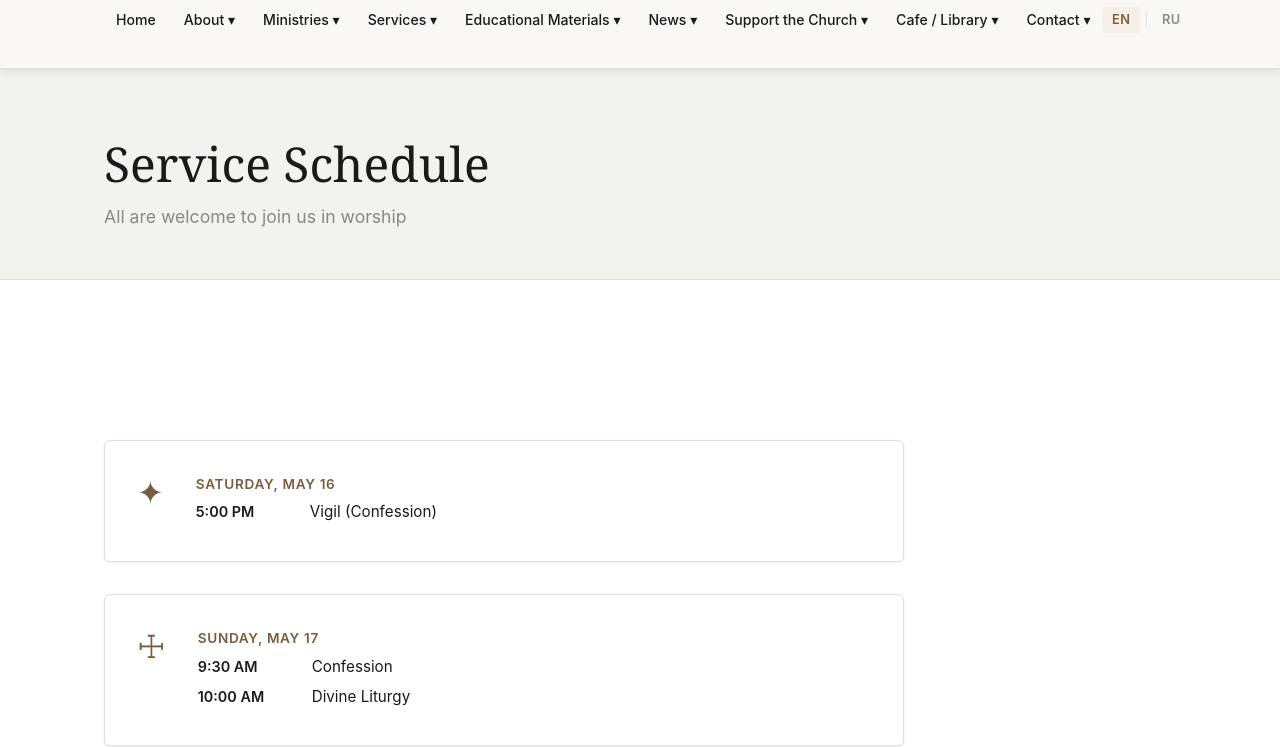
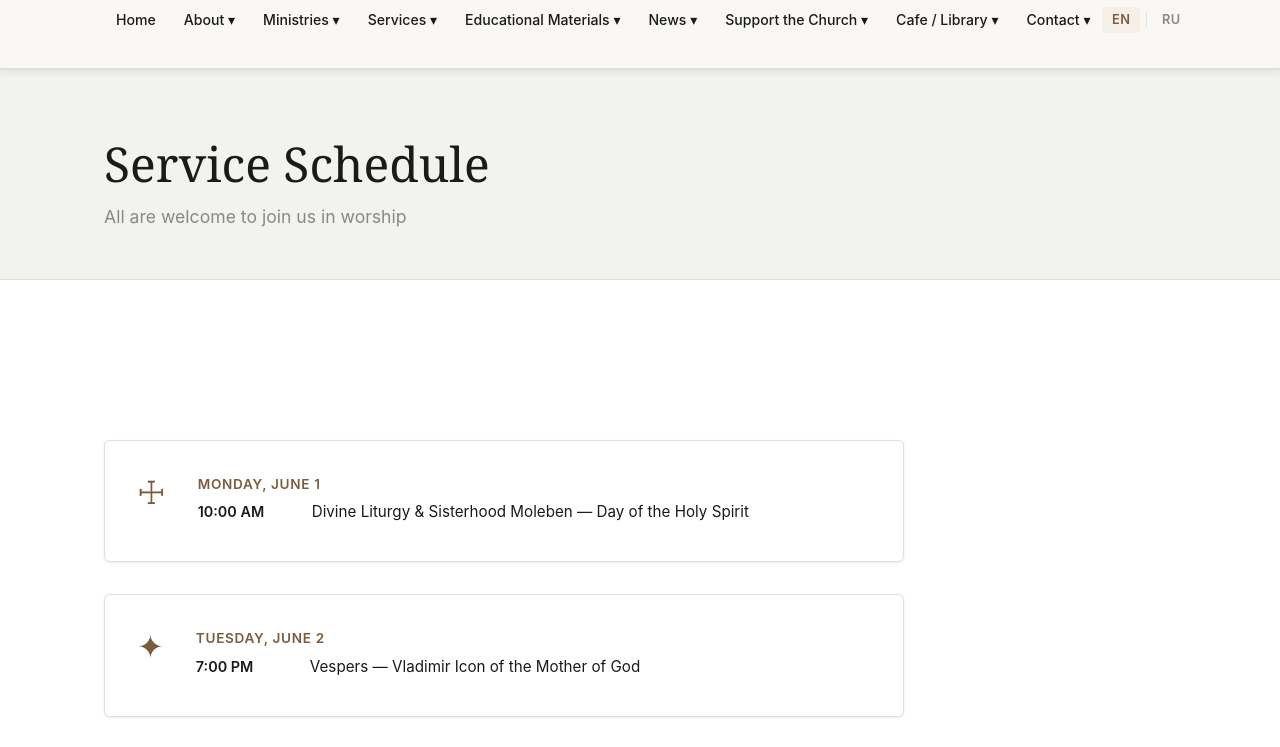
Before and after one commit to Anthony-Fedorenko/hvmla, a React (Vite) app: page /services/schedule in a window 1280 px wide. Shown: the top 747 px of the page. Built offline with nearby package versions, Linux system fonts and the light colour scheme.

Commit message:
chore: remove past May services, keep June only

```diff
--- a/src/data/services.ts
+++ b/src/data/services.ts
@@ -16,169 +16,8 @@ export interface ServiceDay {
   slots: TimeSlot[];
 }
 
-/** May–June 2026 service calendar */
+/** June 2026 service calendar */
 export const upcomingServices: ServiceDay[] = [
-  {
-    id: "may16",
-    date: "May 16",
-    dateISO: "2026-05-16",
-    dayOfWeekEn: "Saturday",
-    dayOfWeekRu: "Суббота",
-    icon: "✦",
-    slots: [
-      {
-        time: "5:00 PM",
-        titleEn: "Vigil (Confession)",
-        titleRu: "Всенощное бдение (Исповедь)",
-      },
-    ],
-  },
-  {
-    id: "may17",
-    date: "May 17",
-    dateISO: "2026-05-17",
-    dayOfWeekEn: "Sunday",
-    dayOfWeekRu: "Воскресенье",
-    icon: "☩",
-    slots: [
-      { time: "9:30 AM", titleEn: "Confession", titleRu: "Исповедь" },
-      {
-        time: "10:00 AM",
-        titleEn: "Divine Liturgy",
-        titleRu: "Божественная Литургия",
-      },
-    ],
-  },
-  {
-    id: "may19",
-    date: "May 19",
-    dateISO: "2026-05-19",
-    dayOfWeekEn: "Tuesday",
-    dayOfWeekRu: "Вторник",
-    icon: "✦",
-    slots: [{ time: "7:00 PM", titleEn: "Vespers", titleRu: "Вечерня" }],
-  },
-  {
-    id: "may20",
-    date: "May 20",
-    dateISO: "2026-05-20",
-    dayOfWeekEn: "Wednesday",
-    dayOfWeekRu: "Среда",
-    icon: "☩",
-    slots: [
-      { time: "9:30 AM", titleEn: "Confession", titleRu: "Исповедь" },
-      {
-        time: "10:00 AM",
-        titleEn: "Divine Liturgy",
-        titleRu: "Божественная Литургия",
-      },
-      {
-        time: "7:00 PM",
-        titleEn: "Vigil (Confession)",
-        titleRu: "Всенощное бдение (Исповедь)",
-      },
-    ],
-  },
-  {
-    id: "may21",
-    date: "May 21",
-    dateISO: "2026-05-21",
-    dayOfWeekEn: "Thursday",
-    dayOfWeekRu: "Четверг",
-    icon: "☩",
-    slots: [
-      { time: "9:30 AM", titleEn: "Confession", titleRu: "Исповедь" },
-      {
-        time: "10:00 AM",
-        titleEn: "Divine Liturgy",
-        titleRu: "Божественная Литургия",
-      },
-    ],
-  },
-  {
-    id: "may23",
-    date: "May 23",
-    dateISO: "2026-05-23",
-    dayOfWeekEn: "Saturday",
-    dayOfWeekRu: "Суббота",
-    icon: "✦",
-    slots: [
-      {
-        time: "5:00 PM",
-        titleEn: "Vigil (Confession)",
-        titleRu: "Всенощное бдение (Исповедь)",
-      },
-    ],
-  },
-  {
-    id: "may24",
-    date: "May 24",
-    dateISO: "2026-05-24",
-    dayOfWeekEn: "Sunday",
-    dayOfWeekRu: "Воскресенье",
-    icon: "☩",
-    slots: [
-      { time: "9:30 AM", titleEn: "Confession", titleRu: "Исповедь" },
-      {
-        time: "10:00 AM",
-        titleEn: "Divine Liturgy",
-        titleRu: "Божественная Литургия",
-      },
-    ],
-  },
-  {
-    id: "may26",
-    date: "May 26",
-    dateISO: "2026-05-26",
-    dayOfWeekEn: "Tuesday",
-    dayOfWeekRu: "Вторник",
-    icon: "✦",
-    slots: [
-      {
-        time: "7:00 PM",
-        titleEn:
-          'Akathist before the icon of Our Most Holy Lady Theotokos "Rescuer of the Perishing"',
-        titleRu:
-          "Акафист перед иконой Пресвятой Богородицы «Взыскание погибших»",
-      },
-    ],
-  },
-  {
-    id: "may30",
-    date: "May 30",
-    dateISO: "2026-05-30",
-    dayOfWeekEn: "Saturday",
-    dayOfWeekRu: "Суббота",
-    icon: "✦",
-    slots: [
-      { time: "1:00 PM", titleEn: "Panikhida", titleRu: "Панихида" },
-      {
-        time: "5:00 PM",
-        titleEn: "Vigil (Confession)",
-        titleRu: "Всенощное бдение (Исповедь)",
-      },
-    ],
-  },
-  {
-    id: "may31",
-    date: "May 31",
-    dateISO: "2026-05-31",
-    dayOfWeekEn: "Sunday",
-    dayOfWeekRu: "Воскресенье",
-    icon: "☩",
-    slots: [
-      {
-        time: "10:00 AM",
-        titleEn: "Divine Liturgy",
-        titleRu: "Божественная Литургия",
-      },
-      {
-        time: "After Liturgy",
-        titleEn: "Vespers with Kneeling Prayers",
-        titleRu: "Вечерня с коленопреклонными молитвами",
-      },
-    ],
-  },
   {
     id: "jun1",
     date: "June 1",
```
